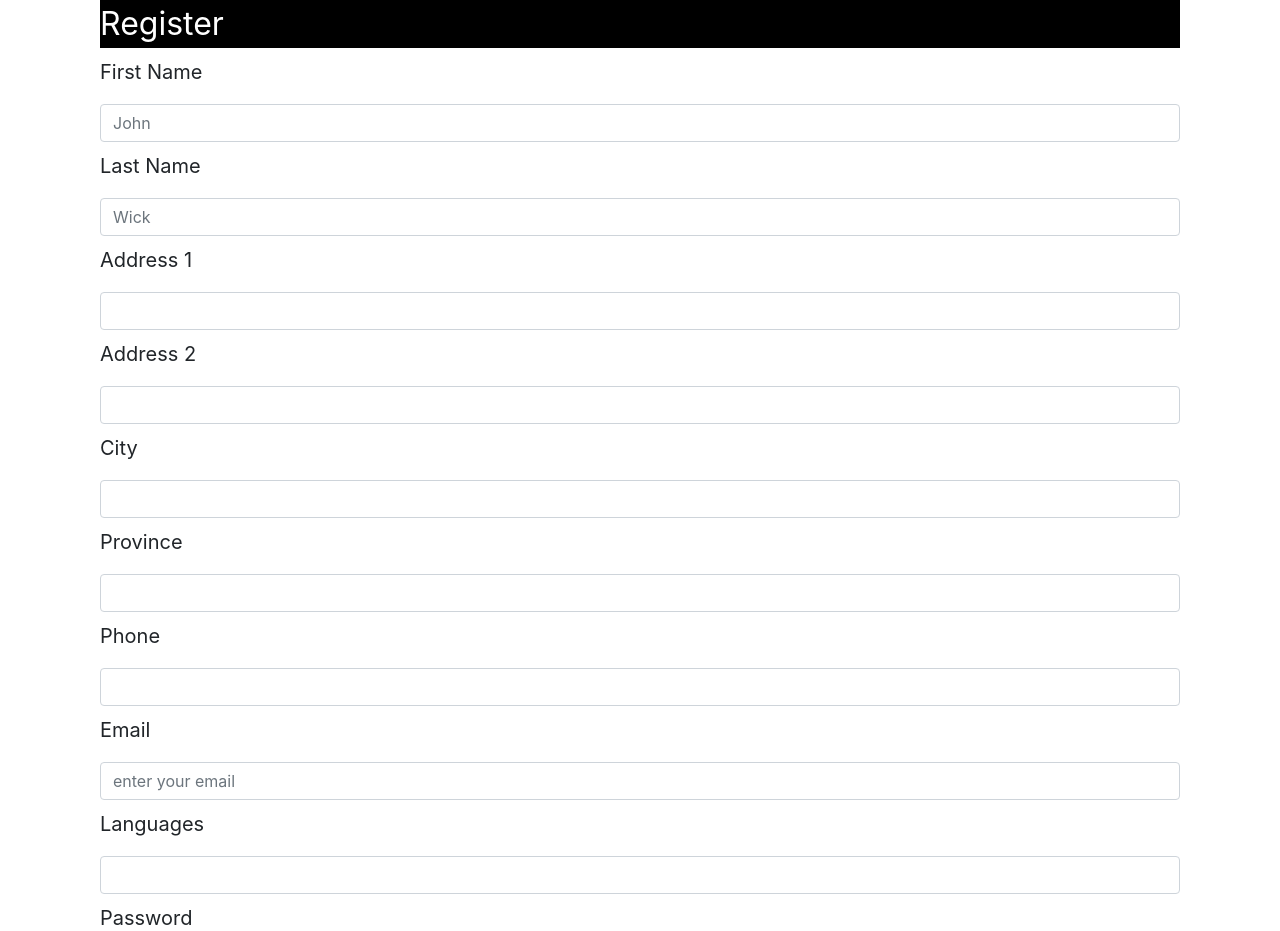
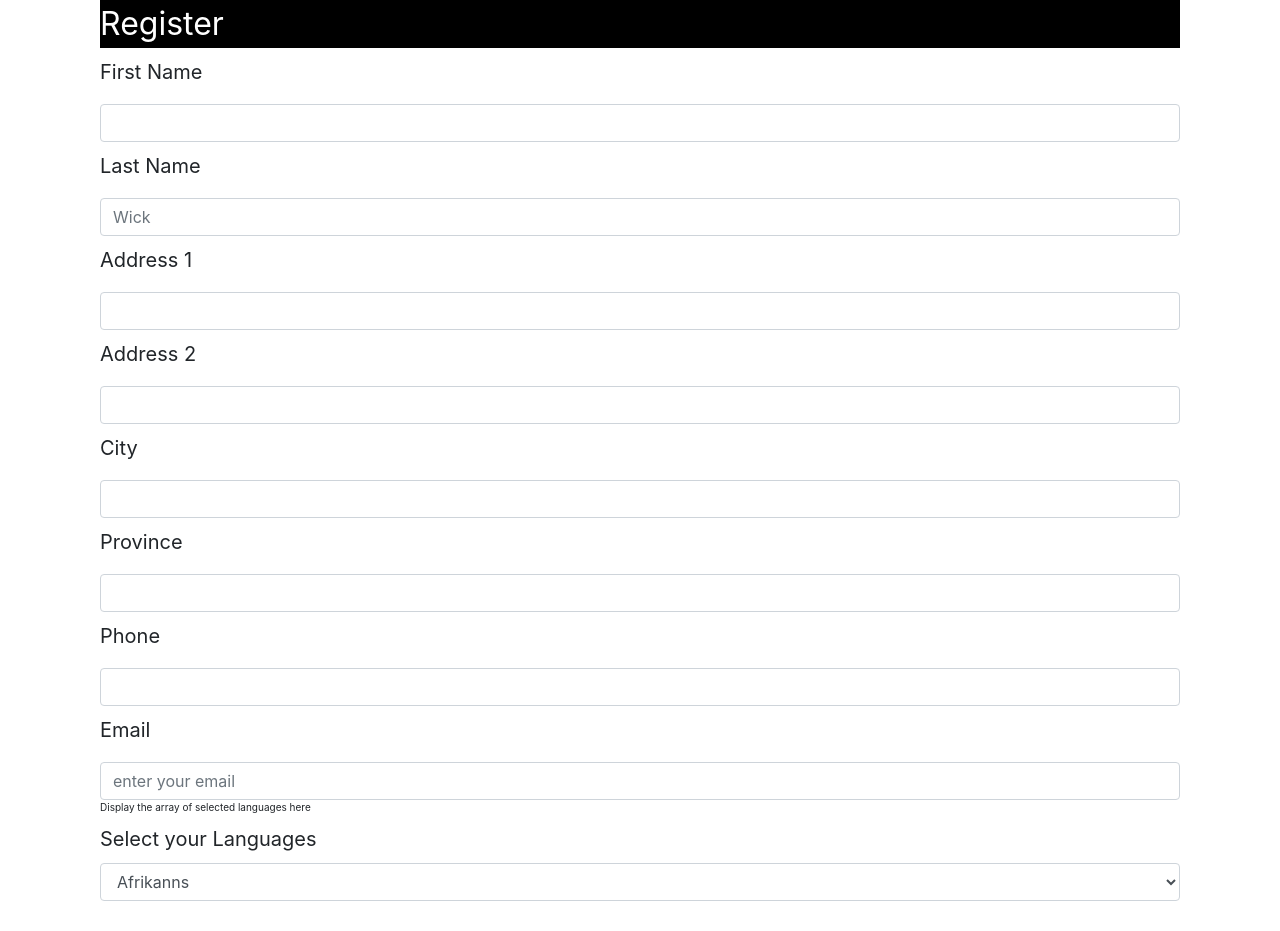
Before and after one commit to rafactor/people-connect, a React (Create React App) app in the folder client/: page /register in a window 1280 px wide. Shown: the top 931 px of the page. Built offline with nearby package versions, Linux system fonts and the light colour scheme; a web font is replaced by a local one.

Commit message:
added offer view and select component

```diff
--- a/client/src/components/forms.js
+++ b/client/src/components/forms.js
@@ -49,6 +49,20 @@
     );
   }
 
+  export function TextArea(props) {
+    const { t, i18n } = useTranslation();
+
+      return (
+        <div>
+          <label className="form-label col-form-label-lg"
+                 htmlFor={props.id}>{t(props.label)}</label>
+          <textarea row="3" className={`form-control ${props.additionalClasses}`}
+                 placeholder={`${t(props.placeholder)}`}
+                 {...props}/>
+        </div>
+      );
+    }
+
   export function Button(props) {
     const { t, i18n } = useTranslation();
 
@@ -77,3 +91,112 @@
       </div>
     )
   }
+
+  export function Select(props) {
+    const { t, i18n } = useTranslation();
+
+    return(
+      <div className="form-group">
+        <label htmlFor={props.id}
+               className="form-check-label col-form-label-lg" >
+               {t(props.label)}
+        </label>
+        <select className={`form-control ${props.additionalClasses}`} {...props}>
+            {/* {console.log(props.options)} */}
+            {props.options.map(doc =>{
+              return (
+                <option value={doc.value}>{t(doc.option)}</option>
+                // console.log(doc)
+                )
+            })}
+        </select>
+      </div>
+    )
+  }
+
+  export function LanguageList(props){
+    const { t, i18n } = useTranslation();
+
+    return(
+      <div className="form-group">
+        <label htmlFor={props.id}
+               className="form-check-label col-form-label-lg" >
+               {t(props.label)}
+        </label>
+        <select className={`form-control ${props.additionalClasses}`} {...props}>
+            <option value="AF">Afrikanns</option>
+            <option value="SQ">Albanian</option>
+            <option value="AR">Arabic</option>
+            <option value="HY">Armenian</option>
+            <option value="EU">Basque</option>
+            <option value="BN">Bengali</option>
+            <option value="BG">Bulgarian</option>
+            <option value="CA">Catalan</option>
+            <option value="KM">Cambodian</option>
+            <option value="ZH">Chinese (Mandarin)</option>
+            <option value="HR">Croation</option>
+            <option value="CS">Czech</option>
+            <option value="DA">Danish</option>
+            <option value="NL">Dutch</option>
+            <option value="EN">English</option>
+            <option value="ET">Estonian</option>
+            <option value="FJ">Fiji</option>
+            <option value="FI">Finnish</option>
+            <option value="FR">French</option>
+            <option value="KA">Georgian</option>
+            <option value="DE">German</option>
+            <option value="EL">Greek</option>
+            <option value="GU">Gujarati</option>
+            <option value="HE">Hebrew</option>
+            <option value="HI">Hindi</option>
+            <option value="HU">Hungarian</option>
+            <option value="IS">Icelandic</option>
+            <option value="ID">Indonesian</option>
+            <option value="GA">Irish</option>
+            <option value="IT">Italian</option>
+            <option value="JA">Japanese</option>
+            <option value="JW">Javanese</option>
+            <option value="KO">Korean</option>
+            <option value="LA">Latin</option>
+            <option value="LV">Latvian</option>
+            <option value="LT">Lithuanian</option>
+            <option value="MK">Macedonian</option>
+            <option value="MS">Malay</option>
+            <option value="ML">Malayalam</option>
+            <option value="MT">Maltese</option>
+            <option value="MI">Maori</option>
+            <option value="MR">Marathi</option>
+            <option value="MN">Mongolian</option>
+            <option value="NE">Nepali</option>
+            <option value="NO">Norwegian</option>
+            <option value="FA">Persian</option>
+            <option value="PL">Polish</option>
+            <option value="PT">Portuguese</option>
+            <option value="PA">Punjabi</option>
+            <option value="QU">Quechua</option>
+            <option value="RO">Romanian</option>
+            <option value="RU">Russian</option>
+            <option value="SM">Samoan</option>
+            <option value="SR">Serbian</option>
+            <option value="SK">Slovak</option>
+            <option value="SL">Slovenian</option>
+            <option value="ES">Spanish</option>
+            <option value="SW">Swahili</option>
+            <option value="SV">Swedish </option>
+            <option value="TA">Tamil</option>
+            <option value="TT">Tatar</option>
+            <option value="TE">Telugu</option>
+            <option value="TH">Thai</option>
+            <option value="BO">Tibetan</option>
+            <option value="TO">Tonga</option>
+            <option value="TR">Turkish</option>
+            <option value="UK">Ukranian</option>
+            <option value="UR">Urdu</option>
+            <option value="UZ">Uzbek</option>
+            <option value="VI">Vietnamese</option>
+            <option value="CY">Welsh</option>
+            <option value="XH">Xhosa</option>
+        </select>
+     </div>
+    )
+  }
--- a/client/src/views/offer.js
+++ b/client/src/views/offer.js
@@ -1,19 +1,74 @@
 import React, { Component, Suspense } from "react";
 import { useTranslation, withTranslation, Trans } from "react-i18next";
+import { Container, FormValidation, FormRow, Col, LanguageList, TextInput, TextArea, Button, Select } from "../components/forms"
+import { Header } from "../components/header"
+
 import { Link } from "react-router-dom";
 
 
 // Component using the Trans component
 function OfferDetail() {
   const { t, i18n } = useTranslation();
+  const categories = [
+    { value:"", option: "select a category", disable: true},
+    { value: "value 1", option: "category1"},
+    { value: "value 2", option: "category2"},
+    { value: "value 3", option: "category3"}
+    ]
 
     return (
-        <div>
-        <h1>Offer Detail</h1>
-        <Link className="btn btn-secondary" to="/request">Request</Link>
-        <Link className="" to="/myservices" to="/results">Back</Link>
+      <Container>
+      <Header heading="Offer a Service"/>
+      <FormValidation>
+          <FormRow>
+              <Col size="md-12">
+                  <Select label="Category"
+                                id="register-category-select"
+                                additionalClasses="anotherclass"
+                                options={categories}
+                                />
 
-        </div>
+                  <Select label="Subcategory"
+                                id="register-subcategory-select"
+                                additionalClasses="anotherclass"
+                                options={categories}
+                                />
+
+                  <Select label="Coverage"
+                            id="register-coverage-input"
+                            additionalClasses="anotherclass"
+                            options={categories}
+                            />
+
+                  <TextInput label="Age"
+                            id="register-age-input"
+                            type="text"
+                            placeholder=""
+                            additionalClasses="anotherclass"
+                            />
+
+                  <TextArea label="Notes"
+                            id="register-notes-input"
+                            type="text"
+                            placeholder=""
+                            additionalClasses="anotherclass"
+                            />
+
+
+                  </Col>
+          </FormRow>
+              <Button
+                  label="Save"
+                  type="submit"
+                  additionalClasses="btn-primary"/>
+
+              <Link to="/login">{t("login")}</Link>
+      </FormValidation>
+      {/* <Link className="btn btn-secondary" to="/request">Request</Link>
+        <Link className="" to="/myservices" to="/results">Back</Link> */}
+
+  </Container>
+
     );
   }
 
--- a/client/src/views/register.js
+++ b/client/src/views/register.js
@@ -1,7 +1,7 @@
 import React, { Component, Suspense } from "react";
 import { useTranslation, withTranslation, Trans } from "react-i18next";
 import { Link } from "react-router-dom";
-import { Container, FormValidation, FormRow, Col, TextInput, Button, Check } from "../components/forms"
+import { Container, FormValidation, FormRow, Col, LanguageList, TextInput, Button, Select } from "../components/forms"
 import { Header } from "../components/header"
 
 
@@ -16,9 +16,7 @@
               <FormRow>
                   <Col size="md-12">
                       <TextInput label="First Name"
-                                id="register-first-name-input"
-                                type="text"
-                                placeholder="John"
+                                id="register-category-select"
                                 additionalClasses="anotherclass"
                                 />
 
@@ -71,9 +69,10 @@
                                 additionalClasses="anotherclass"
                                 />
 
-                      <TextInput label="Languages"
+                      <div>Display the array of selected languages here</div>
+
+                      <LanguageList label="Select your Languages"
                                 id="register-language-input"
-                                type="text"
                                 additionalClasses="anotherclass"
                                 />
 
@@ -98,6 +97,8 @@
       </Container>
     );
   }
+
+
 
   // page uses the hook
 function Page() {
```
Also changed, not shown: 1 other file (tests, documents, lock files or other folders).
